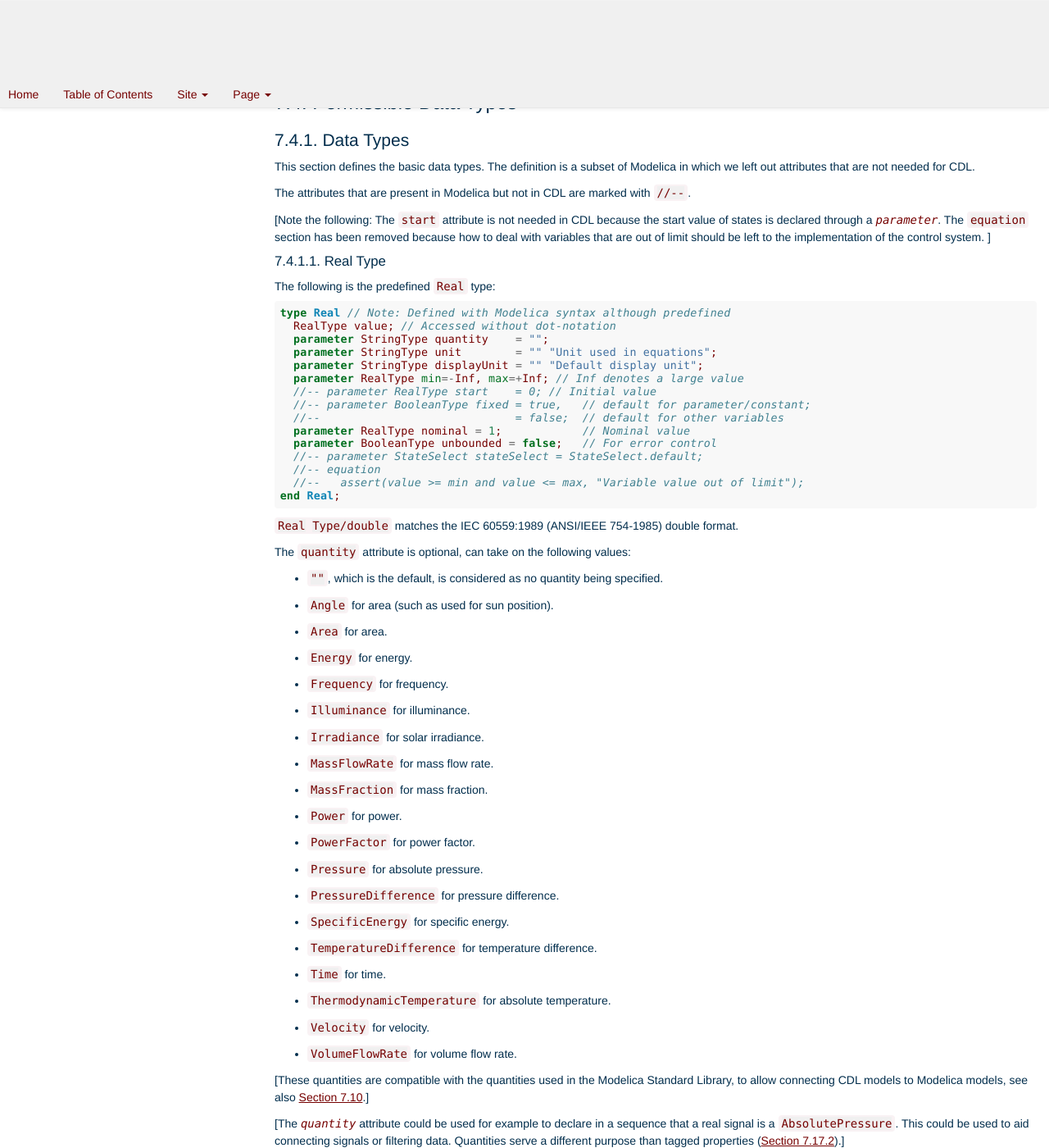
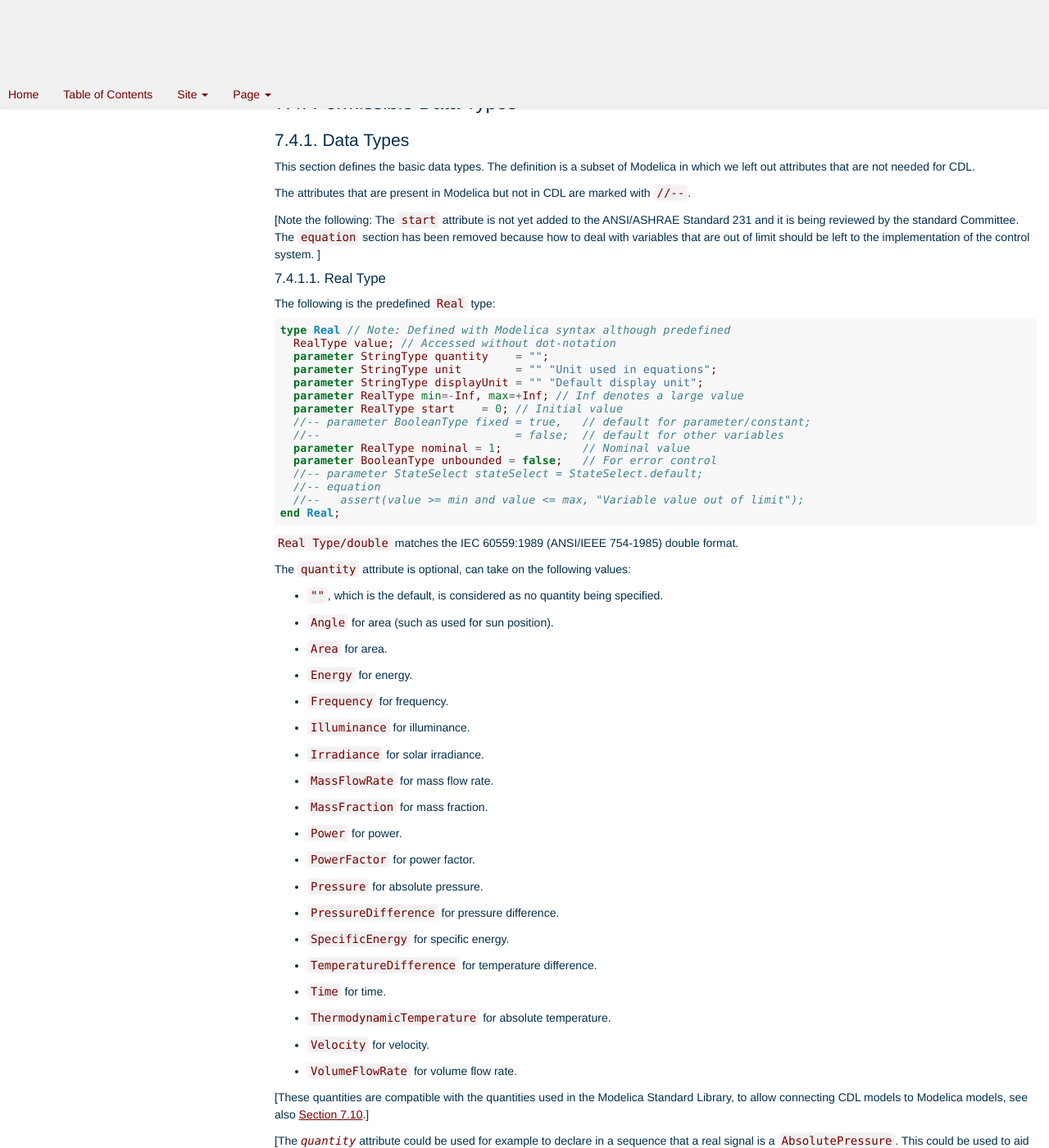
Before and after one commit to lbl-srg/obc, a Sphinx documentation site: the page built from specification/source/cdl.rst, in a window 1280 px wide and 1400 px high, scrolled down 3519 px. Shown: the whole window at 82% size. Built offline with Sphinx 7.4.7, drawn with Linux system fonts in a browser that asks for light colours; formulas are drawn with MathJax 3; cross-references to code outside the pages are shown as plain code; some of the changed text lies outside the part shown.

Commit message:
added start attribute

```diff
--- a/specification/source/cdl.rst
+++ b/specification/source/cdl.rst
@@ -298,8 +298,8 @@ in which we left out attributes that are not needed for CDL.
 
 The attributes that are present in Modelica but not in CDL are marked with ``//--``.
 
-[Note the following: The ``start`` attribute is not needed in CDL because the start value of states is
-declared through a `parameter`.
+[Note the following: The ``start`` attribute is not yet added to the ANSI/ASHRAE Standard 231
+and it is being reviewed by the standard Committee.
 The ``equation`` section has been removed because how to deal with variables that
 are out of limit should be left to the implementation of the control system.
 ]
@@ -317,7 +317,7 @@ The following is the predefined ``Real`` type:
      parameter StringType unit        = "" "Unit used in equations";
      parameter StringType displayUnit = "" "Default display unit";
      parameter RealType min=-Inf, max=+Inf; // Inf denotes a large value
-     //-- parameter RealType start    = 0; // Initial value
+     parameter RealType start    = 0; // Initial value
      //-- parameter BooleanType fixed = true,   // default for parameter/constant;
      //--                             = false;  // default for other variables
      parameter RealType nominal = 1;            // Nominal value
@@ -379,7 +379,7 @@ The following is the predefined ``Integer`` type:
      IntegerType value; // Accessed without dot-notation
      //-- parameter StringType quantity = "";
      parameter IntegerType min=-Inf, max=+Inf;
-     //-- parameter IntegerType start = 0; // Initial value
+     parameter IntegerType start = 0; // Initial value
      //-- parameter BooleanType fixed = true,  // default for parameter/constant;
      //--                             = false; // default for other variables
    //-- equation
@@ -404,7 +404,7 @@ The following is the predefined ``Boolean`` type:
    type Boolean // Note: Defined with Modelica syntax although predefined
      BooleanType value; // Accessed without dot-notation
    //--  parameter StringType quantity = "";
-   //--  parameter BooleanType start = false; // Initial value
+     parameter BooleanType start = false; // Initial value
    //--  parameter BooleanType fixed = true,  // default for parameter/constant;
    //--                              = false, // default for other variables
    end Boolean;
@@ -421,7 +421,7 @@ The following is the predefined ``String`` type:
    type String // Note: Defined with Modelica syntax although predefined
      StringType value; // Accessed without dot-notation
    //--  parameter StringType quantity = "";
-   //--  parameter StringType start = "";     // Initial value
+     parameter StringType start = "";     // Initial value
    //--  parameter BooleanType fixed = true,  // default for parameter/constant;
    //--                              = false, // default for other variables
    end String;
```
